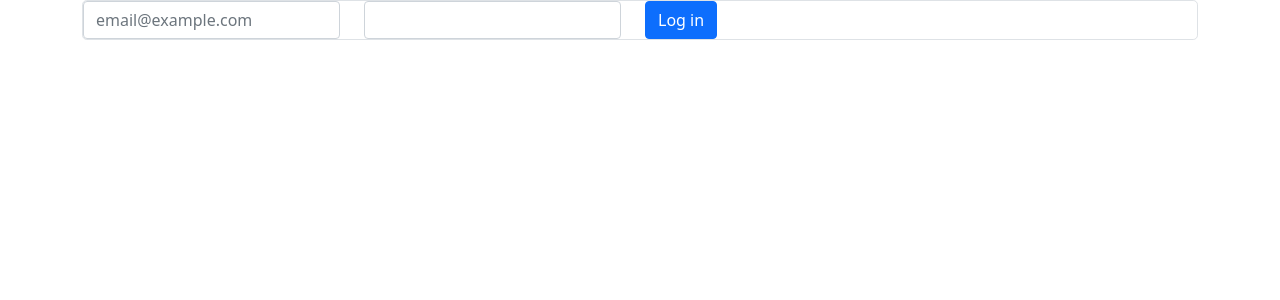
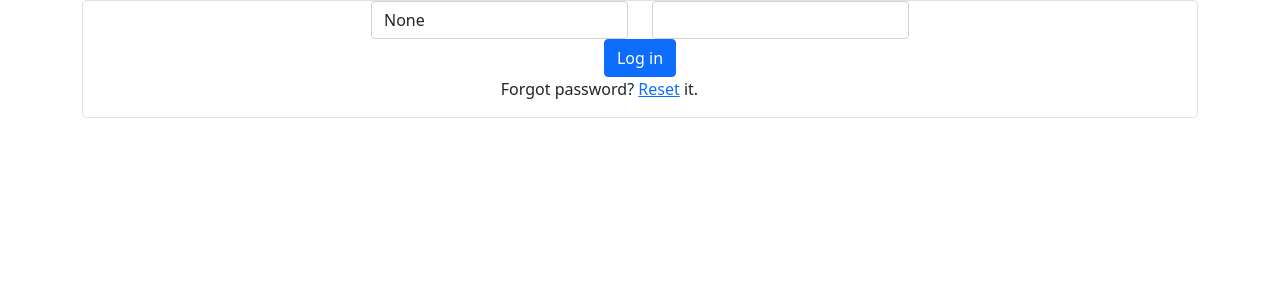
Before and after one commit to Alexsik76/flask_blog, a Flask app: page /login in a window 1280 px wide. Shown: the part 56-356 px from the top of the page. Run offline with Flask 2, Linux system fonts and the light colour scheme; some libraries are stand-ins or nearby versions.

Commit message:
added: - reset_password - log_out

```diff
--- a/app/auth/forms.py
+++ b/app/auth/forms.py
@@ -6,6 +6,19 @@
 class SignUpForm(FlaskForm):
     email = StringField('Email', validators=[DataRequired(), Email()])
     submit = SubmitField('Sign up')
+
+
+class ResetPasswordForm(FlaskForm):
+    email = StringField('Email', validators=[DataRequired(), Email()])
+    submit = SubmitField('Reset password')
+
+
+class NewPasswordForm(FlaskForm):
+    email = StringField('Email', validators=[DataRequired(), Email()])
+    password = PasswordField('Password',
+                             validators=[DataRequired(), EqualTo('password2', message='Passwords must match')])
+    password2 = PasswordField('Repeat password')
+    submit = SubmitField('Reset password')
 
 
 class RegistrationForm(FlaskForm):
@@ -22,3 +35,7 @@
     password = PasswordField('Password', validators=[DataRequired()])
     remember_me = BooleanField('Remember Me')
     submit = SubmitField('Log in')
+
+
+class LogoutForm(FlaskForm):
+    submit = SubmitField('Log out')
--- a/app/auth/routes.py
+++ b/app/auth/routes.py
@@ -1,7 +1,8 @@
-from flask import flash, redirect, render_template, url_for, current_app
+from flask import flash, redirect, render_template, url_for, current_app, Markup, request
+from flask_login import login_user, login_required, logout_user
 from app.auth import bp
-from app.auth.forms import SignUpForm, RegistrationForm, LoginForm
-from app.auth.email import send_registration_email
+from app.auth.forms import SignUpForm, RegistrationForm, LoginForm, ResetPasswordForm, NewPasswordForm, LogoutForm
+from app.auth.email import send_registration_email, send_reset_password_email
 from itsdangerous import URLSafeTimedSerializer
 from app.models import User
 from app import db
@@ -16,7 +17,9 @@
         flash('To continue registration, follow the link in the letter.', 'info')
         return redirect(url_for('main.index'))
     elif is_busy:
-        flash(f'The email: {form.email.data} is used.', 'danger')
+        href = f"""<a href="{url_for('auth.login', email=form.email.data)}" class="danger-link">Log In</a>"""
+        message = f"The email: {form.email.data} is used. Please {href}."
+        flash(Markup(message), 'danger')
     return render_template('auth/signup.html', form=form)
 
 
@@ -41,8 +44,10 @@
 
 
 @bp.route('/login', methods=['GET', 'POST'])
-async def login():
+def login():
     form = LoginForm()
+    if email := request.args.get('email'):
+        form.email.data = email
     if form.validate_on_submit():
         user = User.query.filter_by(email=form.email.data).first()
         if not user:
@@ -52,6 +57,49 @@
             flash('Wrong password', 'danger')
             return redirect(url_for('main.index'))
         else:
+            login_user(user)
             flash('Successful login', 'success')
             return redirect(url_for('main.index'))
     return render_template('auth/login.html', form=form)
+
+
+@bp.route('/log_out', methods=['GET', 'POST'])
+@login_required
+def log_out():
+    form = LogoutForm()
+    if form.is_submitted():
+        logout_user()
+        flash('You are logged out', 'info')
+        return redirect(url_for('main.index'))
+    return render_template('auth/log_out.html', form=form)
+
+
+@bp.route('/reset_password', methods=['GET', 'POST'])
+async def reset_password():
+    form = ResetPasswordForm()
+    is_present = bool(User.query.filter_by(email=form.email.data).first())
+    empty_email = not form.email.data
+    if form.validate_on_submit() and (is_present or empty_email):
+        await send_reset_password_email(form.email.data)
+        flash('To continue reset password, follow the link in the letter.', 'info')
+        return redirect(url_for('main.index'))
+    elif not is_present and not empty_email:
+        href = f"""<a href="{url_for('auth.signup', email=form.email.data)}" class="danger-link">Sign up</a>"""
+        message = f"The email: {form.email.data} not founded. Please {href}."
+        flash(Markup(message), 'danger')
+    return render_template('auth/signup.html', form=form)
+
+
+@bp.route('/new_password/<token>', methods=['GET', 'POST'])
+def new_password(token):
+    form = NewPasswordForm()
+    serializer = URLSafeTimedSerializer(current_app.config['SECRET_KEY'])
+    email = serializer.loads(token, salt=current_app.config['SECURITY_PASSWORD_SALT'])
+    form.email.data = email
+    user = User.query.filter_by(email=email).first()
+    if form.validate_on_submit():
+        user.set_password(form.password.data)
+        db.session.commit()
+        flash('Password was changed. You can log in', 'success')
+        return redirect(url_for('main.index'))
+    return render_template('auth/new_password.html', form=form)
--- a/app/models.py
+++ b/app/models.py
@@ -18,7 +18,7 @@
     posts = db.relationship('Post', backref='author', lazy=True)
 
     def __repr__(self):
-        return f'<User {self.first_name} {self.last_name}'
+        return f'<User {self.first_name} {self.last_name}>'
 
     def set_password(self, password):
         self.password_hash = generate_password_hash(password)
--- a/app/templates/auth/login.html
+++ b/app/templates/auth/login.html
@@ -1,10 +1,12 @@
 {% extends 'base.html' %}
 {% block app_content %}
-    <form class="row" method="post">
+    <div class="mx-auto w-50">
+    <form class="row justify-content-center" method="post">
         {{ form.csrf_token }}
         <div class="col-auto">
             <label for="email" class="visually-hidden">Email</label>
-            {{ form.email(type="email", class="form-control", id="email", placeholder="email@example.com", focus=True) }}
+            {{ form.email(type="email", class="form-control", id="email",
+             placeholder="email@example.com", value=form.email.data, focus=True) }}
         </div>
         <div class="col-auto">
             <label for="password" class="visually-hidden">password</label>
@@ -14,4 +16,10 @@
             {{ form.submit(type="submit", class="btn btn-primary") }}
         </div>
     </form>
+        <div class="mx-auto w-50">
+            <div class="align-end">
+        <p>Forgot password? <a href="{{ url_for('auth.reset_password') }}">Reset</a> it.</p>
+            </div>
+        </div>
+    </div>
 {% endblock %}
--- a/app/templates/auth/signup.html
+++ b/app/templates/auth/signup.html
@@ -1,7 +1,7 @@
 {% extends 'base.html' %}
-
 {% block app_content %}
-<form class="row" method="post">
+    <div class="mx-auto w-50">
+        <form class="row justify-content-center" method="post">
             {{ form.csrf_token }}
             <div class="col-auto">
                 <label for="email" class="visually-hidden">Email</label>
@@ -11,4 +11,5 @@
                 {{ form.submit(type="submit", class="btn btn-primary") }}
             </div>
         </form>
+    </div>
 {% endblock %}
--- a/app/templates/base.html
+++ b/app/templates/base.html
@@ -46,10 +46,10 @@
                   <ul class="nav navbar-nav justify-content-end">
                       {% if current_user.is_authenticated %}
                       <li class="nav-item">
-                          <p>Hello {{ current_user.username }}</p>
+                          <p>Hello {{ current_user.first_name }}</p>
                       </li>
                       <li>
-                          <a class="nav-link" aria-current="page" href="#">Logout</a>
+                          <a class="nav-link" href={{ url_for('auth.log_out') }}>Logout</a>
                       </li>
                       {% else %}
                       <li>
--- /dev/null
+++ b/app/templates/email/reset_password.txt
@@ -0,0 +1,3 @@
+Hello!
+For the confirm reset password, click on the following link:
+{{ url_for('auth.new_password', token=token, _external=True) }}
```
Also changed, not shown: app/auth/email.py (+7 -0 lines), app/templates/auth/log_out.html (added, +12 -0 lines), app/templates/auth/new_password.html (added, +31 -0 lines), app/templates/index.html (+0 -8 lines), app.db. Lines whose indentation alone changed are shown as unchanged.
